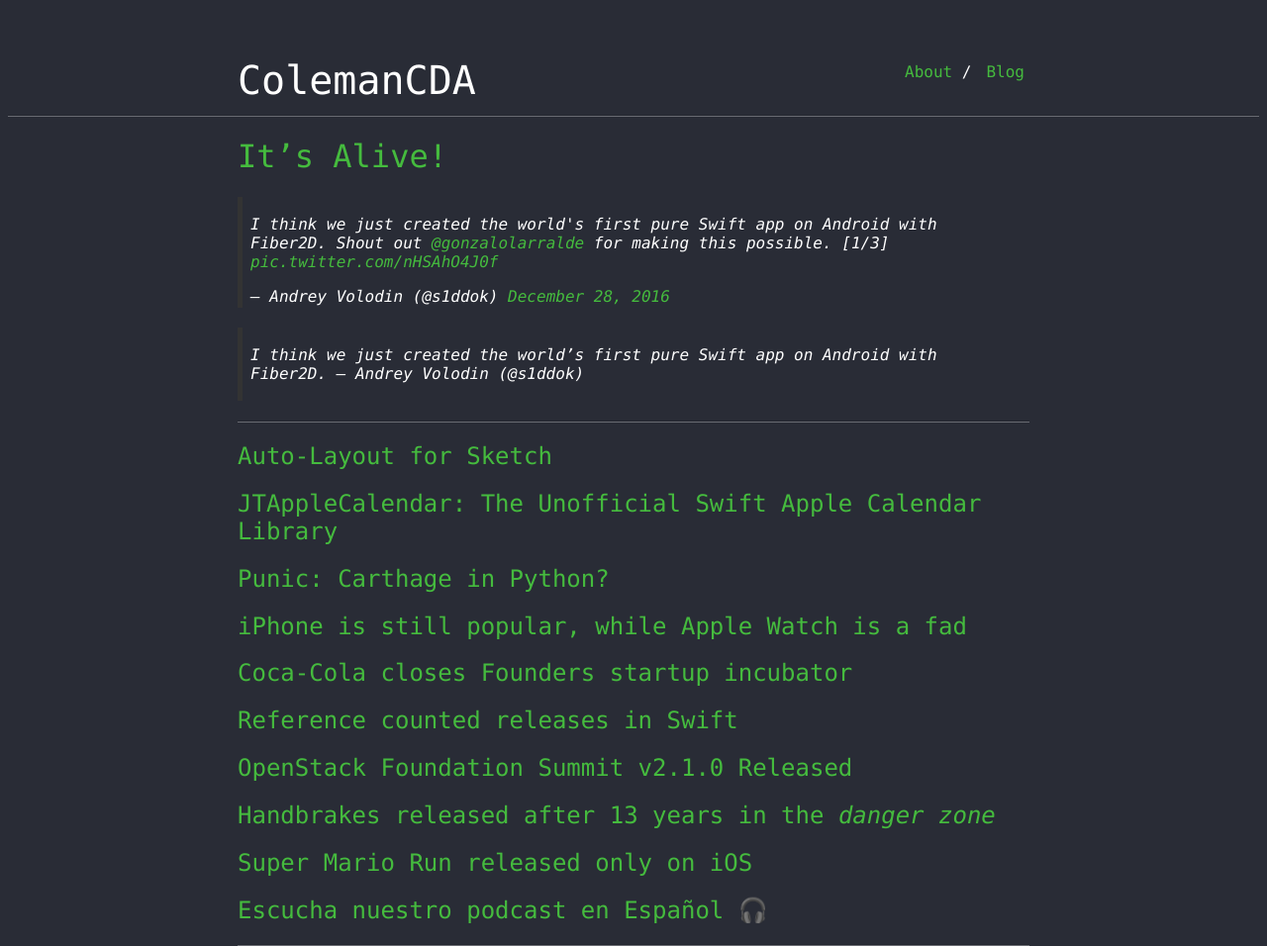
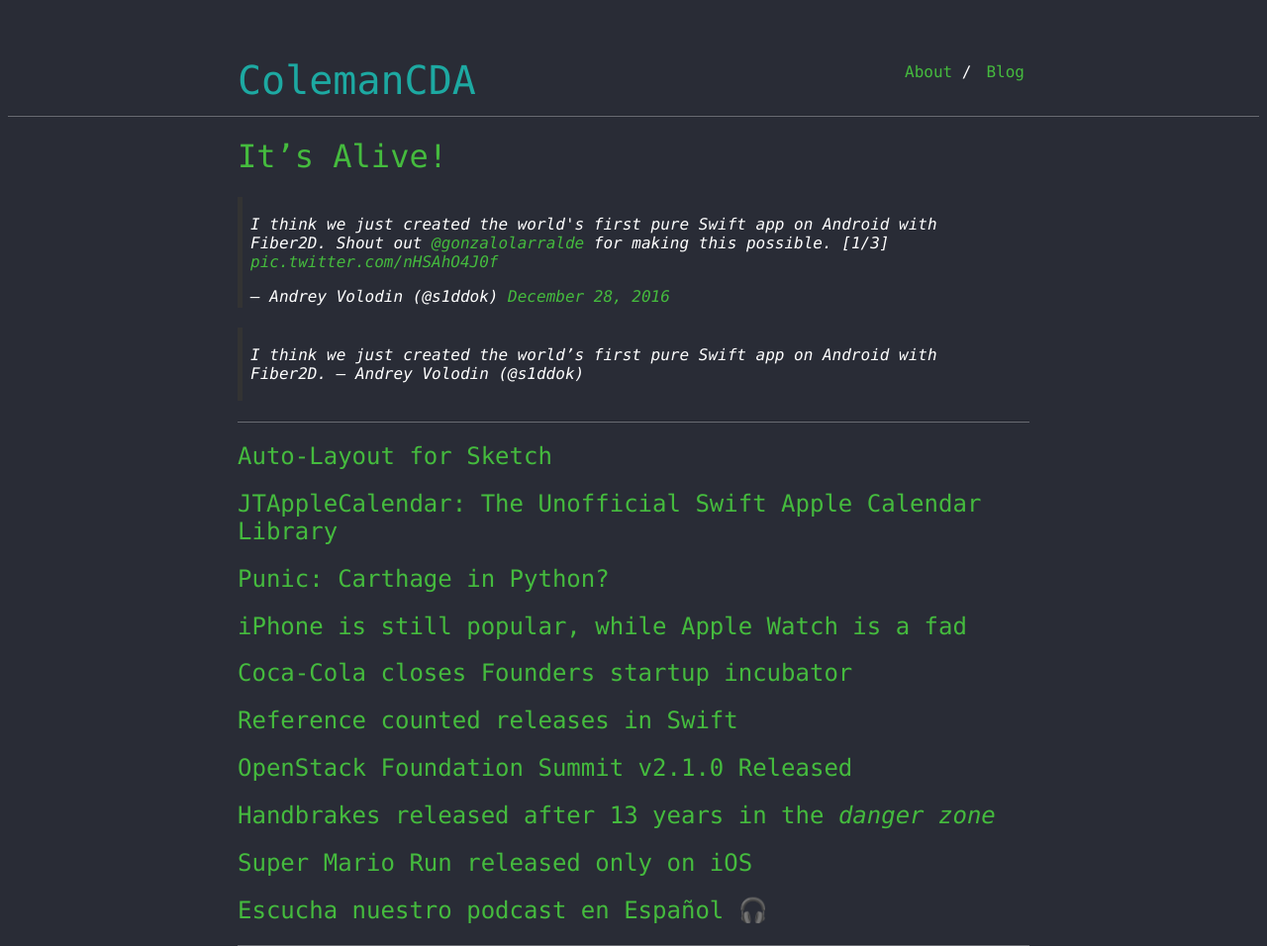
Before and after one commit to colemancda/colemancda.github.io, a Jekyll site: the page built from index.md, in a window 1280 px wide. Shown: the whole page at 99% size. Built offline with Jekyll 4.4.1, drawn with Linux system fonts in a browser that asks for light colours; comment, search, counter and statistics services are not loaded; our own code applies the rules of GitHub Pages for plain Markdown files.

Commit message:
updated theme

```diff
--- a/_sass/_style.scss
+++ b/_sass/_style.scss
@@ -46,7 +46,7 @@ hr {
 
 #author-name {
     font-size: 40px;
-    color: white;
+    color: #1DA9A2;
     display: inline-block;
 }
 .navbar {
--- a/_sass/typography.scss
+++ b/_sass/typography.scss
@@ -2,7 +2,7 @@
 
 .content {
     a:hover {
-        text-decoration: underline;
+        text-decoration: none;
     }
     ol {
         counter-reset: list;
```
